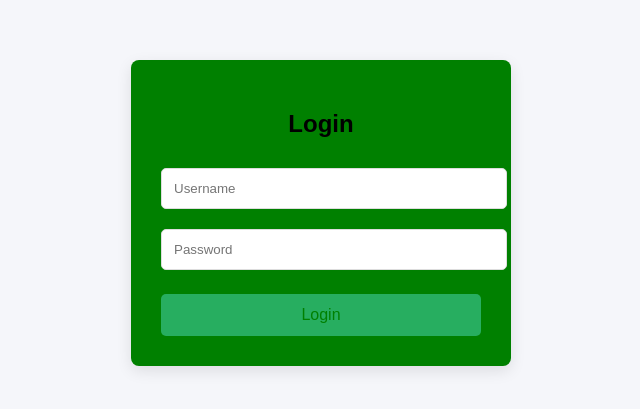
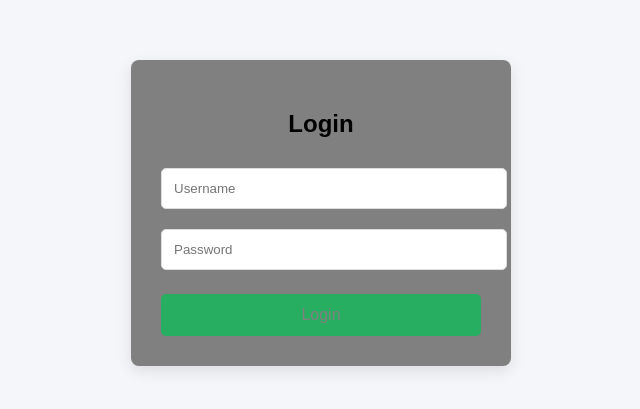
Before and after one commit to EmperorOwode/August_batch, a plain HTML site: page index.html in a window 1280 px wide. Shown: the part 195-604 px from the top of the page, without its empty margins (319-959 px from the left). Drawn offline with Linux system fonts and the light colour scheme.

Commit message:
Update index.html

```diff
--- a/index.html
+++ b/index.html
@@ -14,7 +14,7 @@
       height: 100vh;
     }
     .login-box {
-      background: green;
+      background: grey;
       padding: 30px;
       border-radius: 8px;
       box-shadow: 0 5px 15px rgba(0,0,0,0.1);
@@ -37,7 +37,7 @@
       background: #27ae60;
       border: none;
       border-radius: 5px;
-      color: green;
+      color: grey;
       font-size: 16px;
       cursor: pointer;
     }
```
